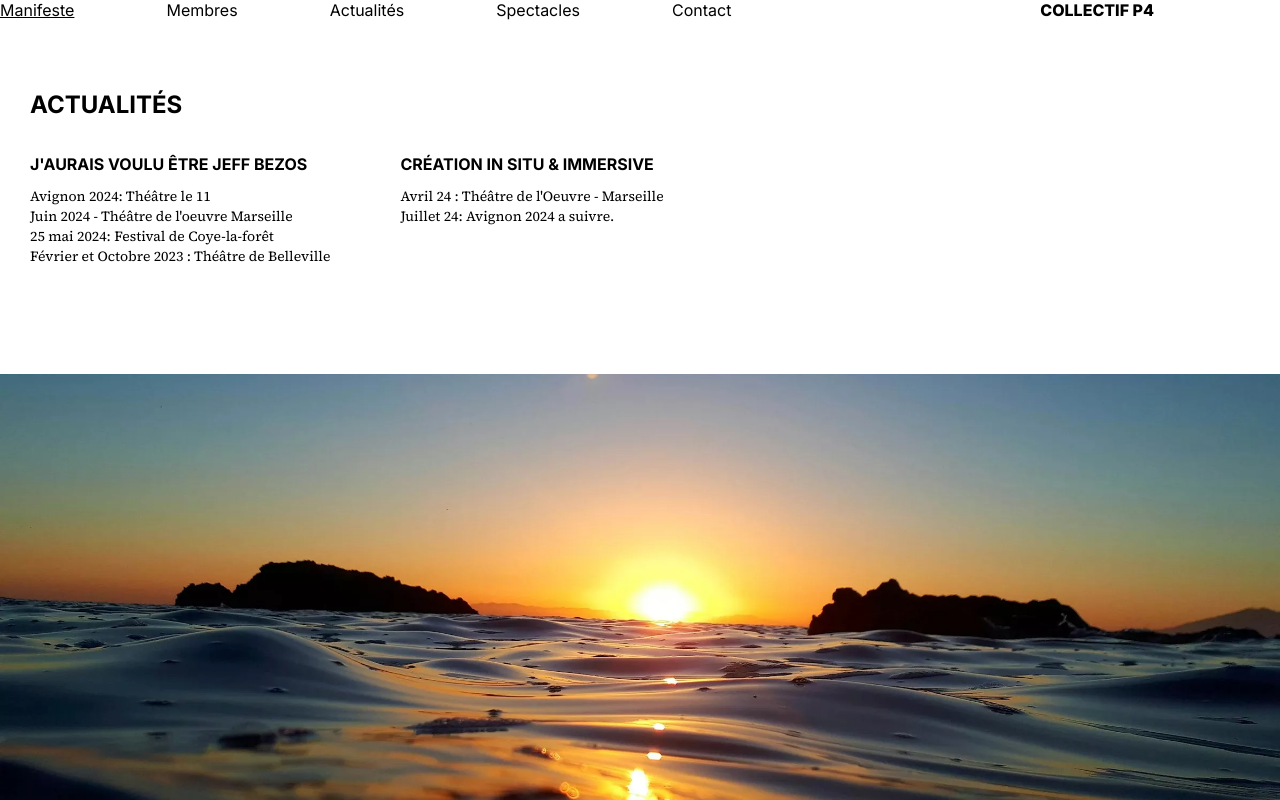
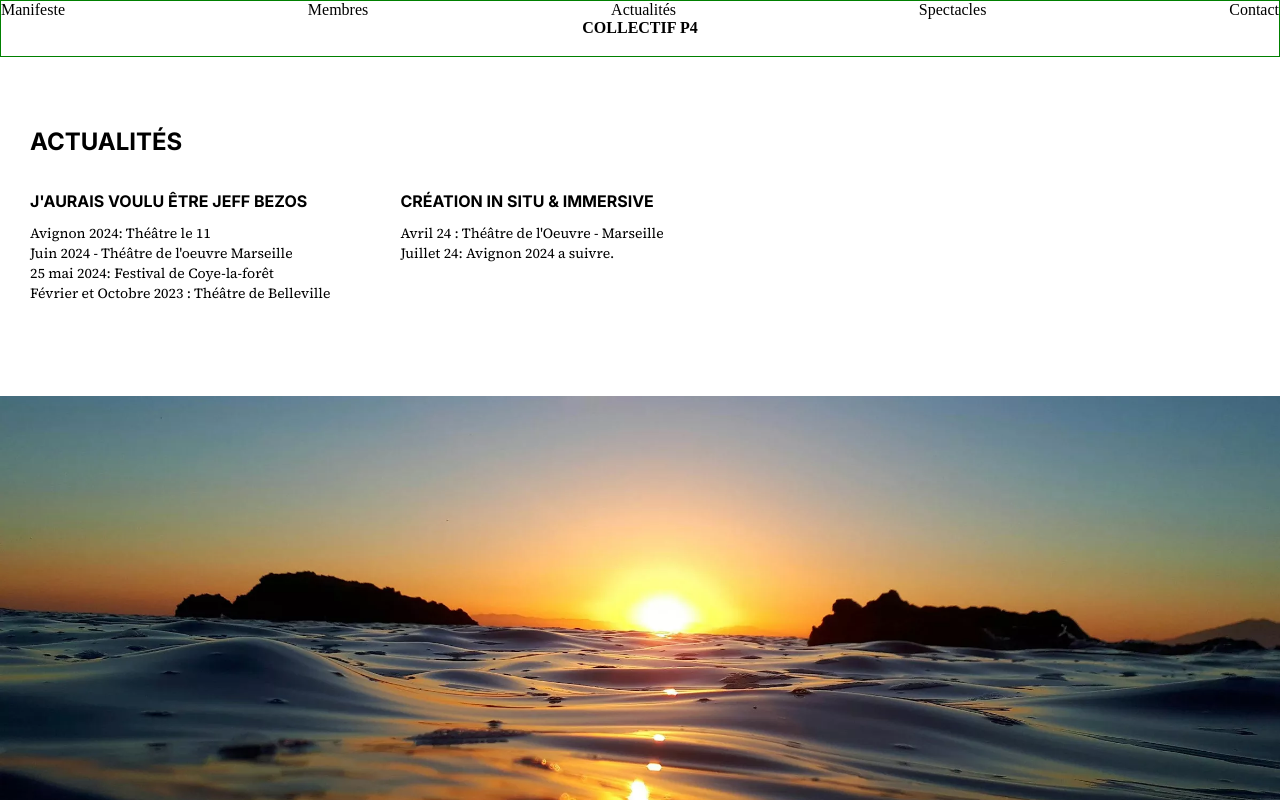
Before and after one commit to emmanuelplougoulm/nextjs-collectif-p4, a Next.js app: page /pages/news in a window 1280 px wide. Built offline with nearby package versions, Linux system fonts and the light colour scheme.

Commit message:
[P4] : add header component

```diff
--- a/app/components/header/header.module.css
+++ b/app/components/header/header.module.css
@@ -1,10 +1,6 @@
 .header {
-  display: grid;
-  grid-column-start: 1;
-  grid-column-end: 8;
-  grid-template-columns: repeat(7, 1fr);
-  grid-template-rows: 1;
-  font-family: "Inter", sans-serif;
+  height: 55px;
+  border: 1px green solid;
 }
 
 .header a {
--- a/app/components/header/header.tsx
+++ b/app/components/header/header.tsx
@@ -1,5 +1,7 @@
 import Link from "next/link";
 import styles from "./header.module.css";
+
+import Title from "../title/title";
 
 export default function Header() {
   return (
@@ -13,6 +15,7 @@ export default function Header() {
           <Link href="/pages//contact">Contact</Link>
         </ol>
       </nav>
+
       <div className={styles.logo}>
         <Link href="/pages//landing">collectif p4</Link>
       </div>
```
